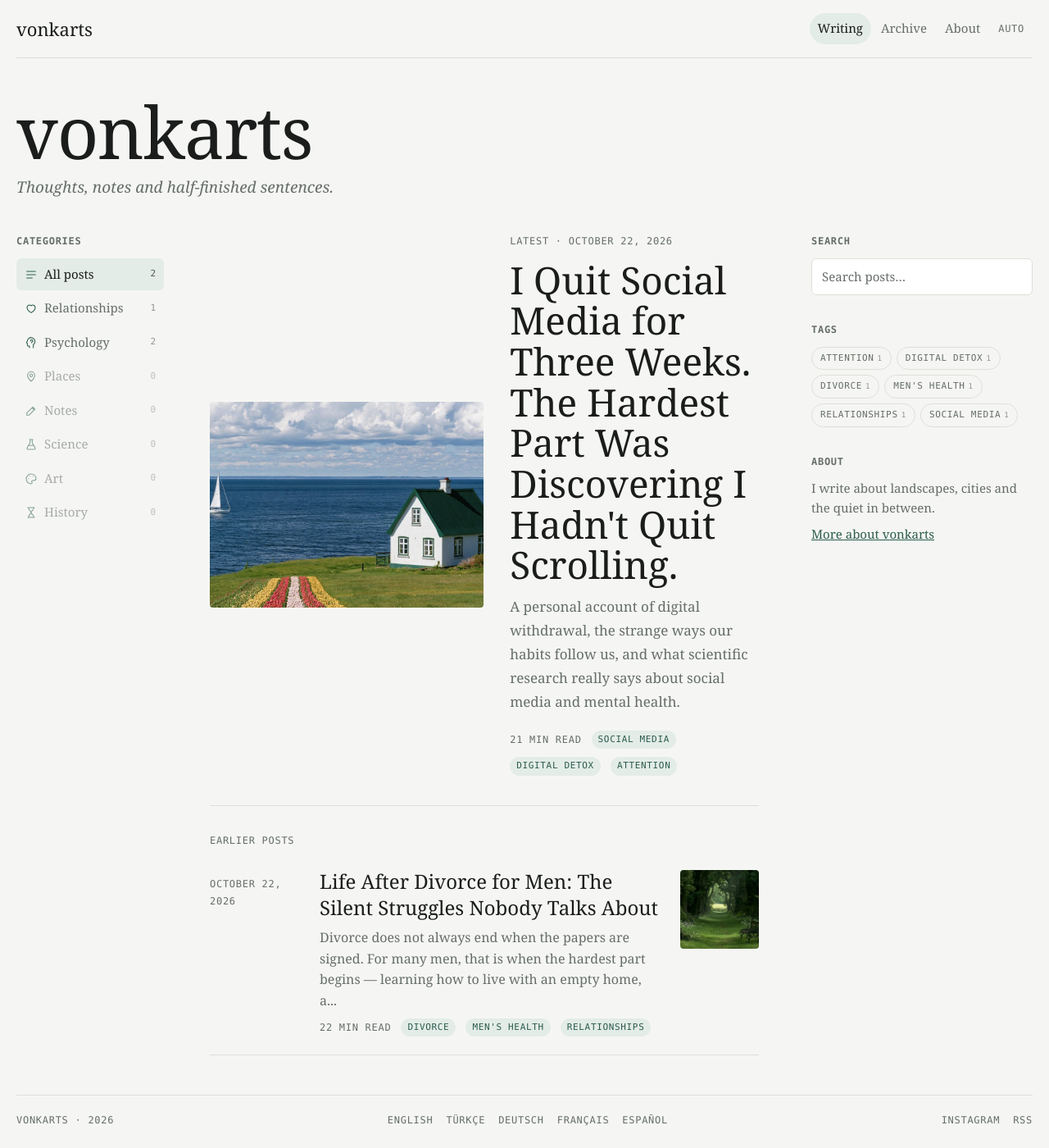
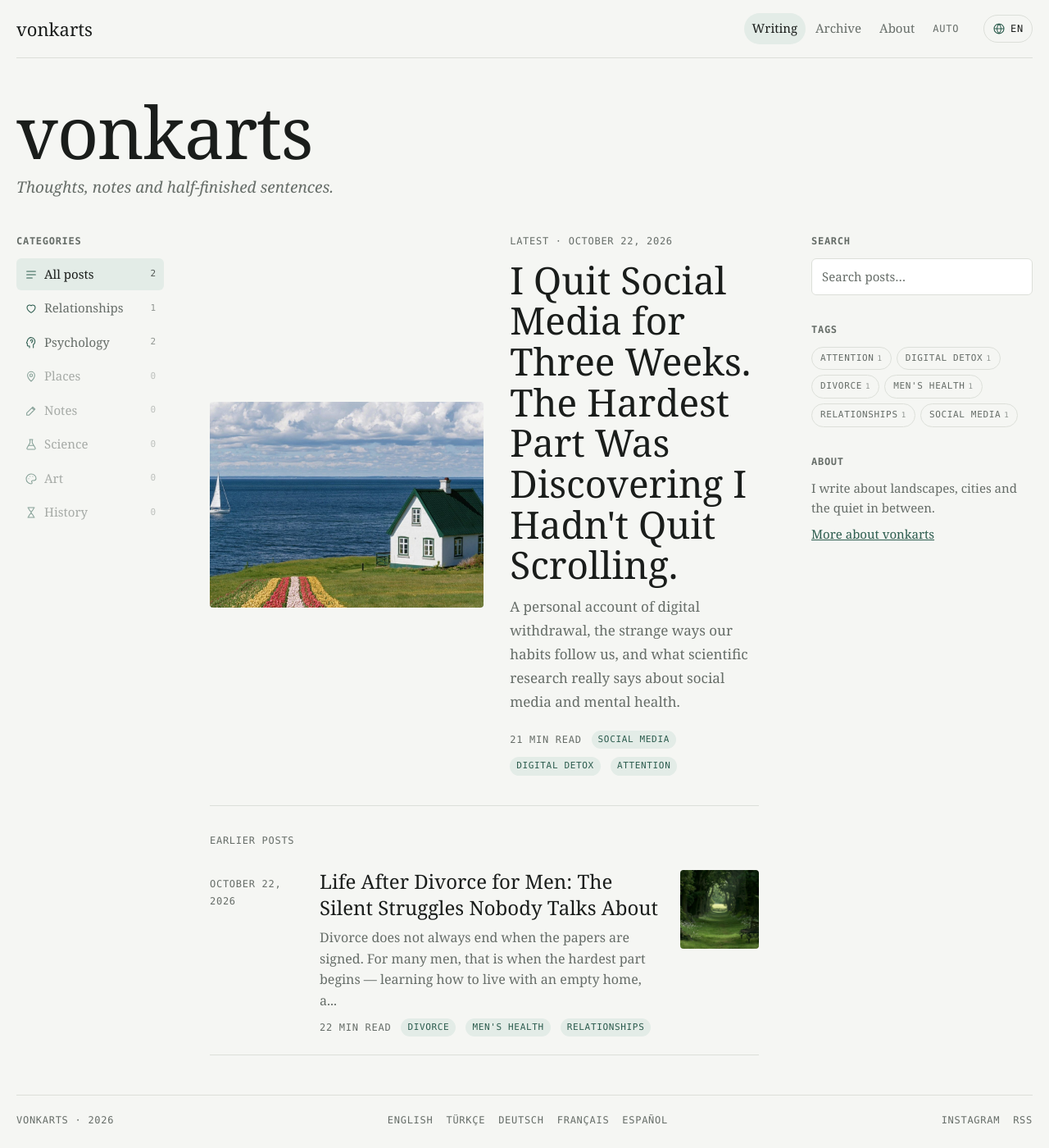
Before and after one commit to vonkarts/vonkarts.github.io, a Jekyll site: the page built from index.html, in a window 1280 px wide and 1400 px high. Shown: the whole window at 82% size. Built offline with Jekyll 4.4.1, drawn with Linux system fonts in a browser that asks for light colours; some web fonts are replaced.

Commit message:
Replace automatic language redirect with a language button in the top menu
Co-Authored-By: Claude Opus 5.5 <noreply@anthropic.com>
Claude-Session: https://claude.ai/code/session_01HayH8JCZQBzi5F45oJrDMF

```diff
--- /dev/null
+++ b/_includes/langswitch.html
@@ -0,0 +1,14 @@
+{%- comment -%} Dil düğmesi: bu sayfanın seçilen dildeki sürümüne, yoksa o dilin ana sayfasına gider. Otomatik yönlendirme yok. {%- endcomment -%}
+{%- assign SL = page.lang | default: 'en' -%}
+{%- assign sv = "" | split: "" -%}
+{%- if page.ref -%}{%- assign svp = site.posts | where: "ref", page.ref -%}{%- assign svg = site.pages | where: "ref", page.ref -%}{%- assign sv = svp | concat: svg -%}{%- endif -%}
+<details class="lang-menu">
+  <summary aria-label="{{ site.data.i18n[SL].languages }}">{% include icon.html name='globe' %}<span>{{ SL | upcase }}</span></summary>
+  <ul>
+    {%- for t in site.data.i18n %}
+    {%- assign target = t[1].home -%}
+    {%- for v in sv %}{% assign vl = v.lang | default: 'en' %}{% if vl == t[0] %}{% assign target = v.url %}{% endif %}{% endfor %}
+    <li><a href="{{ target | relative_url }}" hreflang="{{ t[0] }}" lang="{{ t[0] }}"{% if t[0] == SL %} aria-current="true"{% endif %}><span class="mono">{{ t[0] | upcase }}</span>{{ t[1].name }}</a></li>
+    {%- endfor %}
+  </ul>
+</details>
--- a/_includes/style.css
+++ b/_includes/style.css
@@ -245,3 +245,17 @@ footer{border-top:1px solid var(--line);padding-top:20px;display:flex;justify-co
 .post-header{display:contents}
 .byline a{color:inherit;text-decoration:none}
 .byline a:hover{color:var(--accent)}
+
+/* Dil düğmesi (üst menü) */
+.lang-menu{position:relative}
+.nav-links{margin-left:auto}
+.lang-menu summary{list-style:none;display:inline-flex;align-items:center;gap:6px;cursor:pointer;padding:6px 10px;border:1px solid var(--line);border-radius:999px;font-family:var(--mono);font-size:12px;letter-spacing:.06em;color:var(--fg);user-select:none}
+.lang-menu summary::-webkit-details-marker{display:none}
+.lang-menu summary .ico{width:16px;height:16px}
+.lang-menu summary:hover,.lang-menu[open] summary{border-color:var(--fg)}
+.lang-menu ul{position:absolute;right:0;top:calc(100% + 8px);z-index:20;list-style:none;margin:0;padding:6px;min-width:190px;background:var(--surface);border:1px solid var(--line);border-radius:12px;box-shadow:0 10px 30px rgba(0,0,0,.12)}
+.lang-menu li a{display:flex;align-items:center;gap:12px;padding:9px 12px;border-radius:8px;text-decoration:none;color:var(--fg);font-size:15px}
+.lang-menu li a .mono{width:22px}
+.lang-menu li a:hover{background:var(--accent-soft)}
+.lang-menu li a[aria-current="true"]{background:var(--accent-soft);font-weight:600}
+@media (max-width:700px){ .nav-links + .lang-menu{margin-left:auto} }
--- a/_layouts/default.html
+++ b/_layouts/default.html
@@ -24,16 +24,6 @@
   <link rel="alternate" hreflang="x-default" href="{{ v.url | absolute_url }}">
   {%- endif %}
   {%- endfor %}
-  {%- assign PL = page.lang | default: 'en' %}
-  {%- if PL == 'en' and versions.size > 1 %}
-  <script>(function(){try{
-    if(/bot|crawl|spider|slurp|lighthouse|headless|preview|inspection|google-|bing|chatgpt|openai|gpt|perplexity|claude|anthropic|facebookexternalhit|whatsapp|telegram/i.test(navigator.userAgent))return;
-    if(localStorage.getItem('dil'))return;
-    var m={ {%- for v in versions %}{% assign VL = v.lang | default: 'en' %}{% unless VL == 'en' %}"{{ VL }}":"{{ v.url | relative_url }}",{% endunless %}{% endfor -%} };
-    var ls=navigator.languages&&navigator.languages.length?navigator.languages:[navigator.language||''];
-    for(var i=0;i<ls.length;i++){var l=String(ls[i]).slice(0,2).toLowerCase();if(l==='en')return;if(m[l]){location.replace(m[l]);return;}}
-  }catch(e){}})();</script>
-  {%- endif %}
   {%- endif %}
   {%- if page.url == '/' %}
   <script type="application/ld+json">{"@context":"https://schema.org","@type":"WebSite","name":"{{ site.title }}","alternateName":["vonkarts blog","vonkarts.github.io"],"url":"{{ '/' | absolute_url }}"}</script>
@@ -76,6 +66,7 @@
         {% include navlinks.html lang=PL %}
         <button type="button" class="theme" data-theme-btn aria-label="Theme" data-labels="{{ TL | join: '|' }}">{{ TL[0] }}</button>
       </div>
+      {% include langswitch.html %}
     </nav>
 
     <main>{{ content }}</main>
--- a/assets/main.js
+++ b/assets/main.js
@@ -125,3 +125,11 @@ document.addEventListener('click', function(e){
   var a = e.target.closest ? e.target.closest('a[data-lang]') : null;
   if(a){ try { localStorage.setItem('dil', a.getAttribute('data-lang')); } catch(_){} }
 });
+
+// Dil menüsü: dışarı tıklayınca veya Esc ile kapanır
+(function(){
+  var menus = Array.prototype.slice.call(document.querySelectorAll('details.lang-menu'));
+  if(!menus.length) return;
+  document.addEventListener('click', function(e){ menus.forEach(function(m){ if(m.open && !m.contains(e.target)) m.open = false; }); });
+  document.addEventListener('keydown', function(e){ if(e.key === 'Escape') menus.forEach(function(m){ m.open = false; }); });
+})();
```
